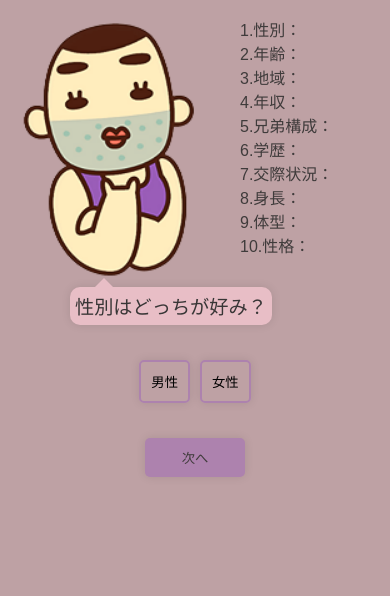
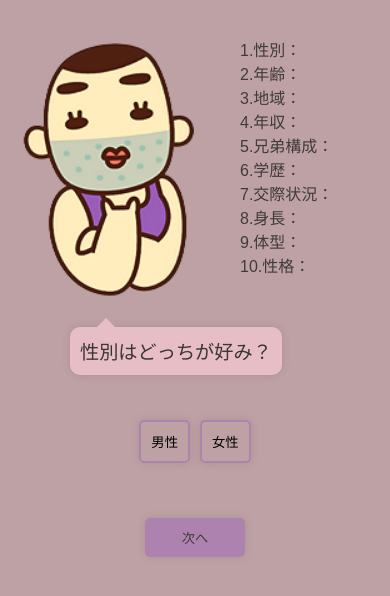
Before and after one commit to blackaru/Onee_Soundan_room, a plain HTML site: page index.html in a window 390 px wide. Shown: the part 66-662 px from the top of the page. Drawn offline with nearby package versions, Linux system fonts and the light colour scheme.

Commit message:
Update styles.css

```diff
--- a/styles.css
+++ b/styles.css
@@ -282,3 +282,30 @@ body {
     visibility: visible;
     opacity: 1;
 }
+
+/* スマホ用メディアクエリ */
+@media (max-width: 768px) {
+    .container {
+        padding: 10px;
+    }
+
+    .image_container {
+        padding: 10px;
+    }
+
+    .qa_container {
+        padding: 10px;
+    }
+
+    .speech-bubble {
+        padding: 10px;
+    }
+
+    #questionContainer {
+        padding: 10px;
+    }
+
+    #nextButtonContainer {
+        margin-top: 10px;
+    }
+}
```
